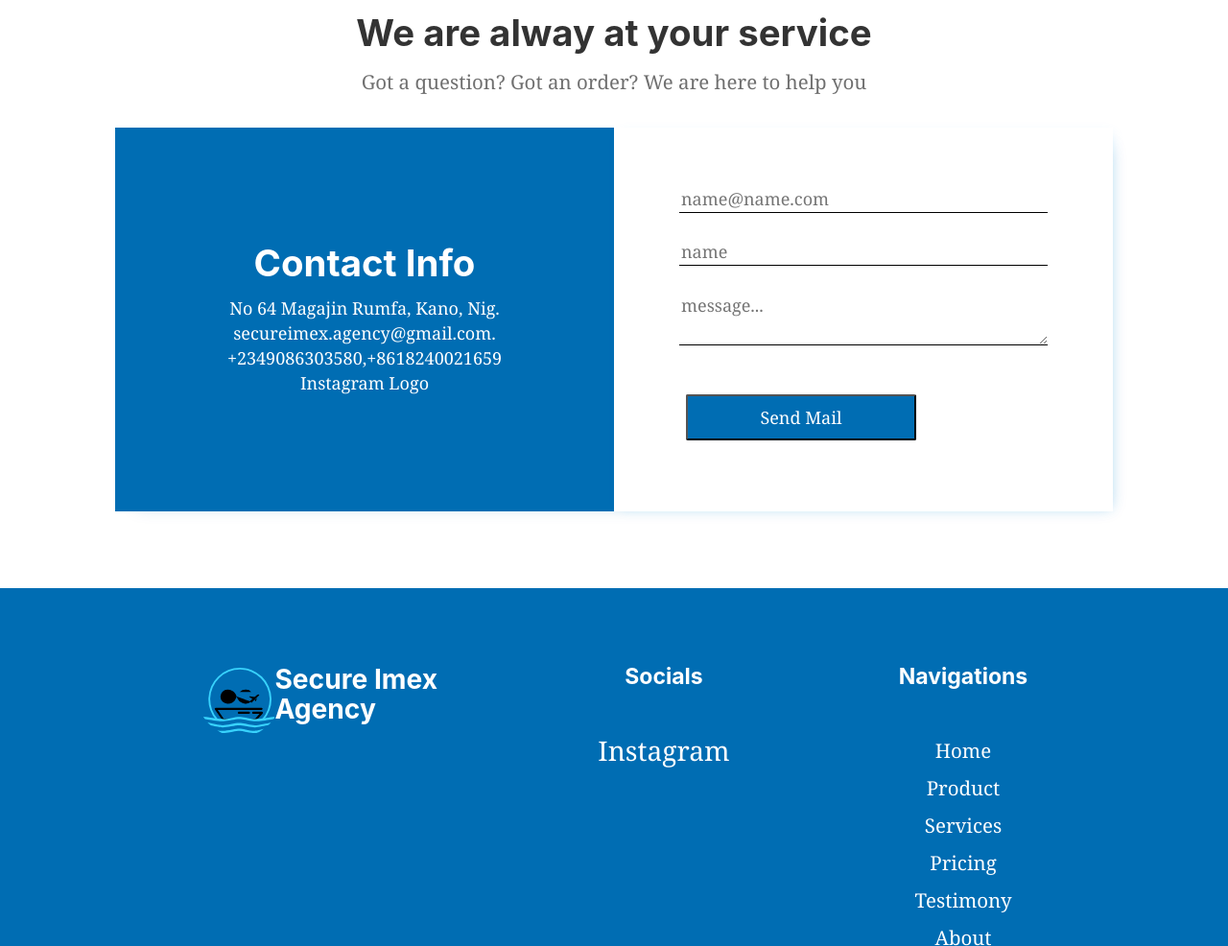
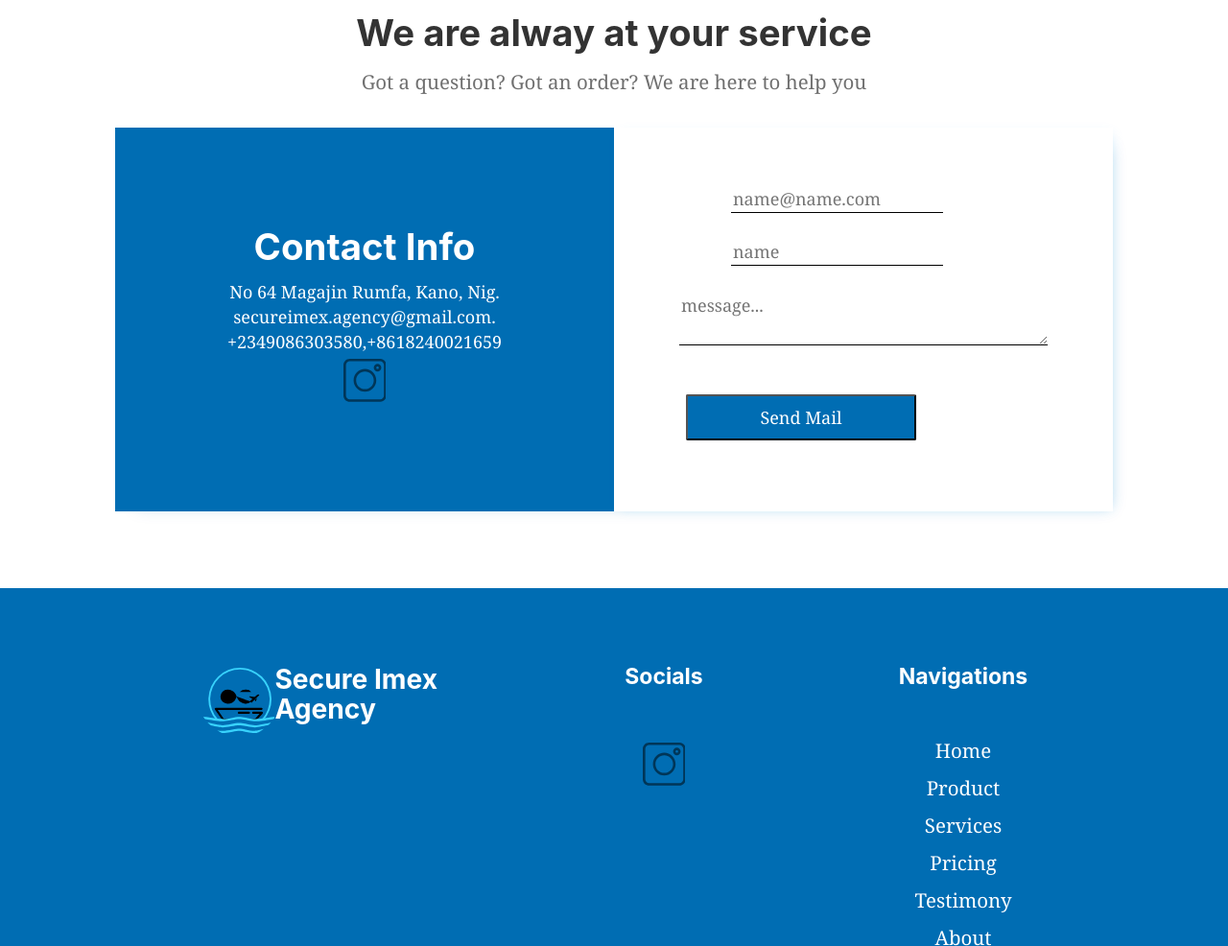
Before and after one commit to mbappai/IMEX, a Gatsby site: page / in a window 1280 px wide. Shown: the part 4263-5249 px from the top of the page at 96% size. Built offline with nearby package versions, Linux system fonts and the light colour scheme; Gatsby itself is replaced by a stand-in of ours.

Commit message:
added label tag and rel attr to links for ally and security respectively

```diff
--- a/src/components/About/about.js
+++ b/src/components/About/about.js
@@ -18,7 +18,7 @@ const about=()=>(
 
         <section className={classes.about__content}>
         <div className={classes.about__content_mission}>
-        <h4>Our Mision</h4>
+        <h4>Our Mission</h4>
             <div className={classes.about__content_missionParagraph}>
             <p> We are dedicated
 to establish a safe and secure platform for Nigerians to buy goods from
--- a/src/components/Contact/contact.js
+++ b/src/components/Contact/contact.js
@@ -1,51 +1,40 @@
-import React,{useState} from 'react'
+import React,{} from 'react'
 import classes from './contact.module.css'
 import Section from '../sharedComp/sections/sections'
+import InstaLogo from '../sharedComp/instagram/instaSvg'
 
 const contact=()=>{
 
-    const [form,setForm]= useState(
-        {
-            email:{value:'',
-        isValid:false,
-        touched:false
-      },
-        name:{
-            value:'',
-         isValid:false,
-         touched:false
-        },
-        textarea:{
-            value: ''
-        }
-    })
+    // const [form,setForm]= useState(
+    //     {
+    //         email:{value:'',
+    //     isValid:false,
+    //     touched:false
+    //   },
+    //     name:{
+    //         value:'',
+    //      isValid:false,
+    //      touched:false
+    //     },
+    //     textarea:{
+    //         value: ''
+    //     }
+    // })
 
-    const validate= (target)=>{
-         const value= form[target].value
-        if(target==='email'){
-            const emailValid= value.match(/^([\w.%+-]+)@([\w-]+\.)+([\w]{2,})$/i)?true:false
-            console.log(emailValid)
-            return emailValid
-        }else{
-            const nameIsValid= value.trim()!== ''?true: false
-            console.log(nameIsValid)
-            return nameIsValid
-        }
+    // const validate= (target)=>{
+    //      const value= form[target].value
+    //     if(target==='email'){
+    //         const emailValid= value.match(/^([\w.%+-]+)@([\w-]+\.)+([\w]{2,})$/i)?true:false
+    //         console.log(emailValid)
+    //         return emailValid
+    //     }else{
+    //         const nameIsValid= value.trim()!== ''?true: false
+    //         console.log(nameIsValid)
+    //         return nameIsValid
+    //     }
 
-    }
+    // }
 
-    //  const changedHandler =(event)=>{
-    //         const target=event.target.name
-    //         const value= event.target.value
-    //         const isValid= validate(target)
-    //         setForm({...form,
-    //             [target]:{
-    //             ...form[target],
-    //             value,
-    //             isValid,
-    //             touched:true
-    //         }})
-    //     }
 
 
     return(
@@ -68,7 +57,7 @@ const contact=()=>{
             <p>No 64 Magajin Rumfa, Kano, Nig.</p>
             <p>secureimex.agency@gmail.com.</p>
             <p>+2349086303580,+8618240021659</p>
-            <div className={classes.contact__content__details_socials}><a target='_blank' href="https://www.instagram.com/p/BwxnXrCDOyg/?igshid=1q81467jgn7bh">Instagram Logo</a></div>
+            <div className={classes.contact__content__details_socials}><InstaLogo/></div>
         </div>
 
         <div className={classes.contact__content__form}>
@@ -81,8 +70,12 @@ const contact=()=>{
           >
         <input hidden name="bot-field" />
         <input type="hidden" name="form-name" value="contact" />
-        <input className={classes.input} type="email" name='email'  placeholder='name@name.com' />
-        <input className={classes.input} type="text" name='name'   placeholder='name' />
+        <label htmlFor="email">
+        <input className={classes.input} type="email" id="email" name='email'  placeholder='name@name.com' />
+        </label>
+        <label htmlFor="name">
+        <input className={classes.input} type="text" id="name" name='name'   placeholder='name' />
+        </label>
 
         <textarea className={classes.textarea} placeholder='message...' name="textarea"  cols="30" rows="2"></textarea>
         <div className={classes.formContainer__buttonContainer}>
--- a/src/components/footer/footer.js
+++ b/src/components/footer/footer.js
@@ -20,7 +20,7 @@ const footer=()=>(
         <h3>Socials</h3>
         </header>
         <div className={classes.footer_socials__content}>
-        <a href="https://www.instagram.com/p/BwxnXrCDOyg/?igshid=1q81467jgn7bh">Instagram</a>
+        <InstaLogo/>
         </div>
         </section>
         <section className={classes.footer_navigations}>
--- a/src/components/home/homeBg.js
+++ b/src/components/home/homeBg.js
@@ -2,7 +2,6 @@ import React from 'react'
 import { graphql, StaticQuery } from 'gatsby'
 import styled from 'styled-components'
 import Home from './home'
-import classes from './home.module.css'
 
 import BackgroundImage from 'gatsby-background-image'
 
--- a/src/components/services/services.js
+++ b/src/components/services/services.js
@@ -1,7 +1,6 @@
 import React from 'react'
 import classes from './service.module.css'
 import Section from '../sharedComp/sections/sections'
-import Paragraph from '../styledComp/paragraph'
 
 const Services= ()=>(
     <Section
--- a/src/components/sharedComp/instagram/instaSvg.js
+++ b/src/components/sharedComp/instagram/instaSvg.js
@@ -4,7 +4,7 @@ import classes from './instaSvg.module.css'
 
 
 const instaSvg=()=>(
-    <a className={classes.instaLink} href="https://www.instagram.com">
+    <a className={classes.instaLink} rel="noopener noreferrer" target="_blank" href="https://www.instagram.com/p/BwxnXrCDOyg/?igshid=1q81467jgn7bh">
     <svg  className={classes.insta}   viewBox="0 0 512 512" xmlns="http://www.w3.org/2000/svg">
     <path  d="m75 512h362c41.355469 0 75-33.644531 75-75v-362c0-41.355469-33.644531-75-75-75h-362c-41.355469 0-75 33.644531-75 75v362c0 41.355469 33.644531 75 75 75zm-45-437c0-24.8125 20.1875-45 45-45h362c24.8125 0 45 20.1875 45 45v362c0 24.8125-20.1875 45-45 45h-362c-24.8125 0-45-20.1875-45-45zm0 0"/>
     <path  d="m256 391c74.4375 0 135-60.5625 135-135s-60.5625-135-135-135-135 60.5625-135 135 60.5625 135 135 135zm0-240c57.898438 0 105 47.101562 105 105s-47.101562 105-105 105-105-47.101562-105-105 47.101562-105 105-105zm0 0"/>
--- a/src/components/sharedComp/sections/bodyComp/bodyComp.js
+++ b/src/components/sharedComp/sections/bodyComp/bodyComp.js
@@ -7,11 +7,6 @@ const bodyComp=props=>(
     </div>
 )
 
-const defaultStyle={
-    display: 'flex',
-    width: '80%',
-    backgroundColor: 'red'
-}
 //need to set a default styling in the component.
 
 export default bodyComp
```
